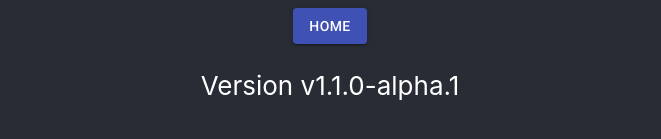
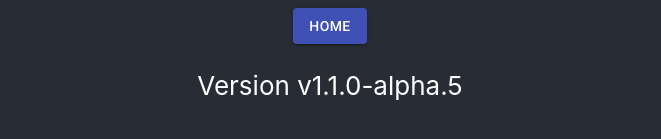
Before and after one commit to digidhamu/reactjs-demo, a React (Create React App) app: page / in a window 1280 px wide. Shown: the part 559-698 px from the top of the page, without its empty margins (310-971 px from the left). Built offline with nearby package versions, Linux system fonts and the light colour scheme.

Commit message:
Added release name as part of tag

```diff
--- a/src/App.js
+++ b/src/App.js
@@ -15,7 +15,7 @@ function App() {
           Home
         </Button>
         <p>
-          Version v1.1.0-alpha.1
+          Version v1.1.0-alpha.5
         </p>
       </header>
     </div>
```
Also changed, not shown: 1 other file (tests, documents, lock files or other folders).
